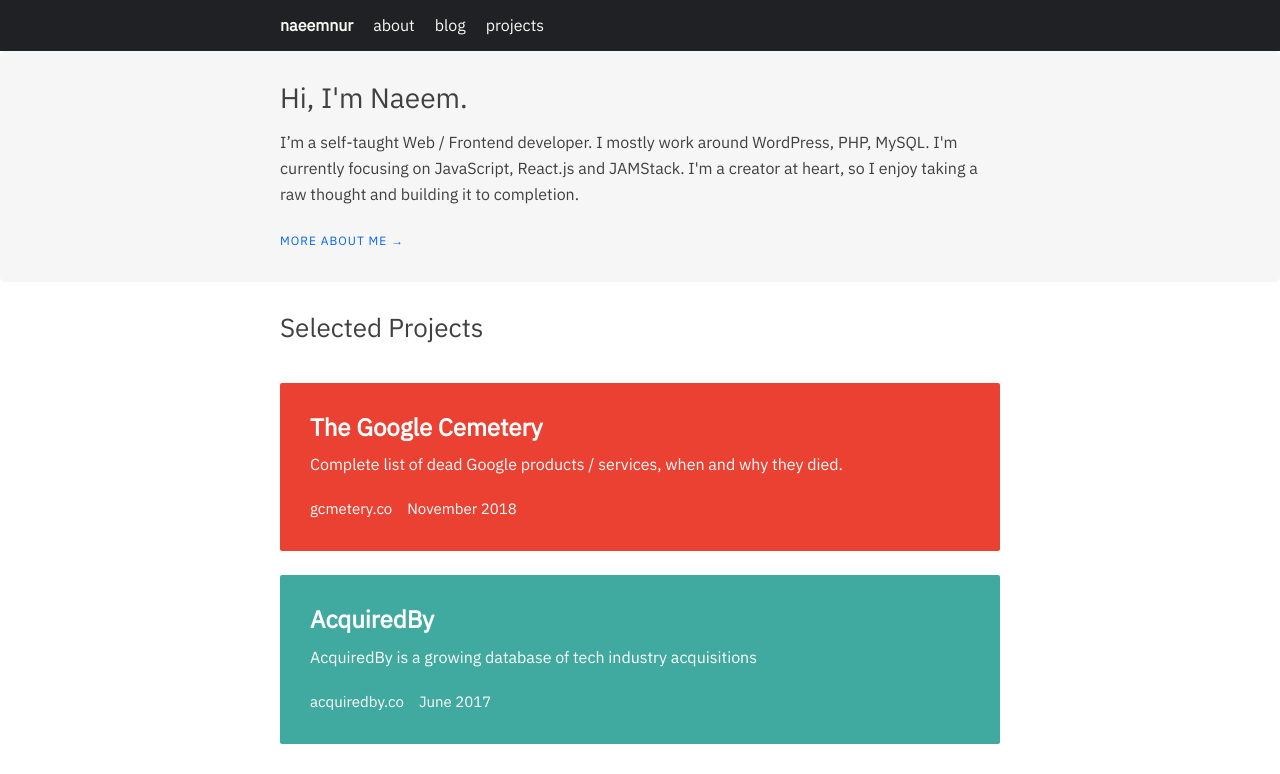
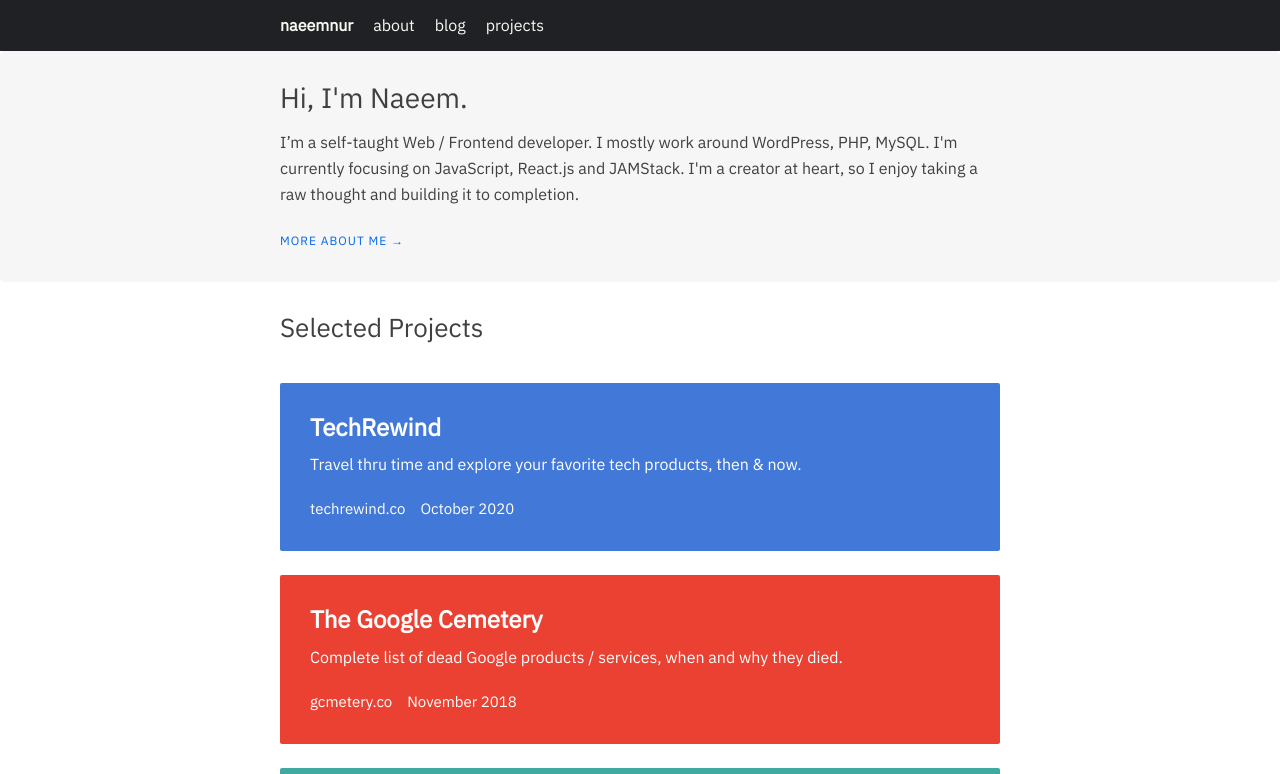
Before and after one commit to naeemnur/naeemnur.com, a React (Create React App) app: page / in a window 1280 px wide. Shown: the top 774 px of the page. Built offline with nearby package versions, Linux system fonts and the light colour scheme.

Commit message:
added techrewind

```diff
--- a/src/Home.js
+++ b/src/Home.js
@@ -29,6 +29,16 @@
         <div className="container">
           <div className="nn_featured">
             <h2>{projectHeading}</h2>
+
+            <Project
+            date="October 2020"
+            desc="Travel thru time and explore your favorite tech products, then & now."
+            domain="techrewind.co"
+            pClass="nn_project nn_techrewind"
+            title="TechRewind"
+            url="https://techrewind.co/"
+          />
+
             <Project
               date="November 2018"
               desc="Complete list of dead Google products / services, when and why
--- a/src/scss/main.scss
+++ b/src/scss/main.scss
@@ -278,6 +278,11 @@
   color: #fff;
 }
 
+.nn_project.nn_techrewind {
+  background: #4278d7;
+  color: #fff;
+}
+
 .nn_project.nn_acquiredby {
   background: #40aaa1;
   color: #fff;
```
